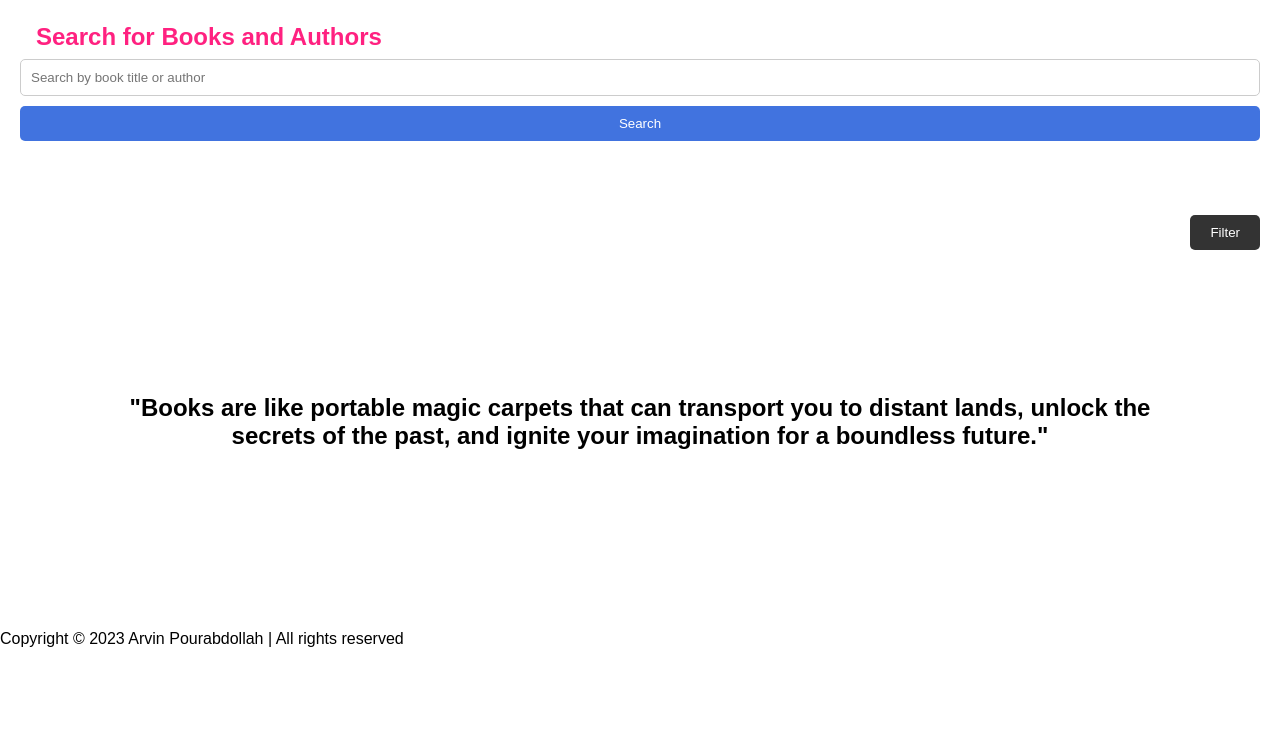
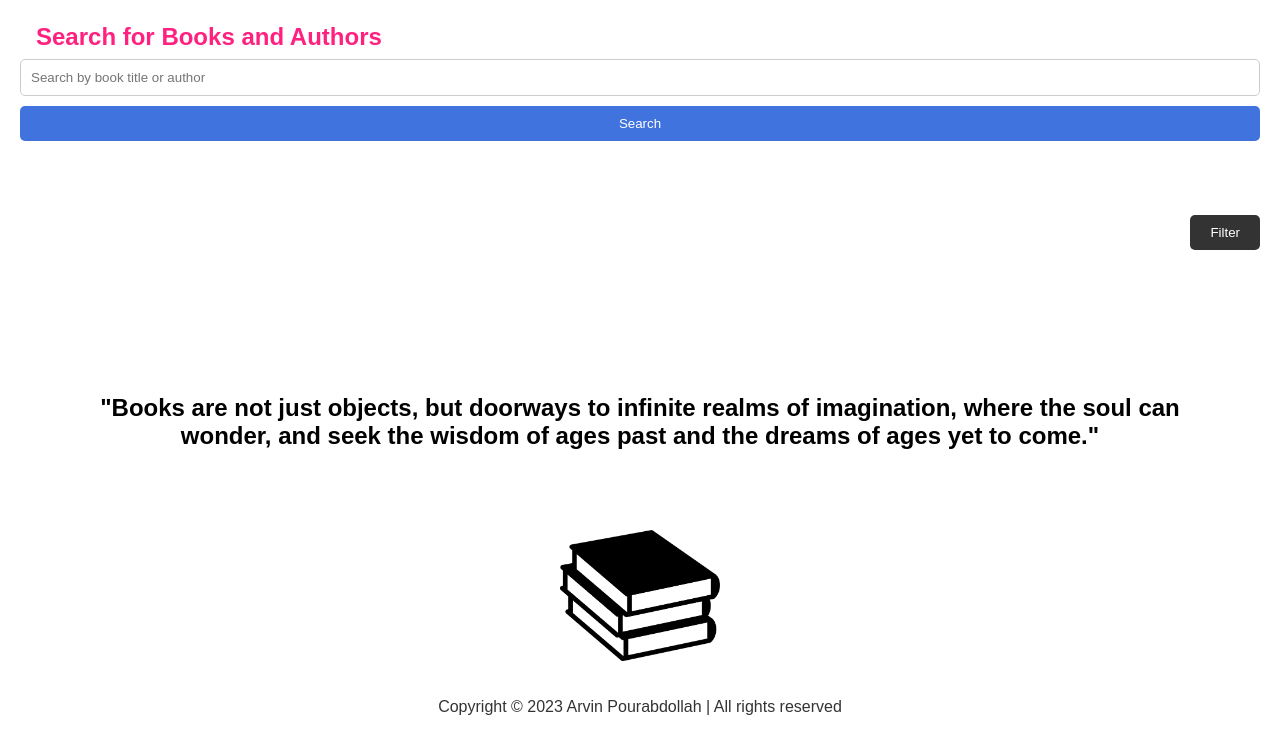
Before and after one commit to Arv1nP/phase-1-project, a plain HTML site: page index.html in a window 1280 px wide. Shown: the part 74-828 px from the top of the page. Before the commit the page ends 800 px from the top, so only its background shows below. Drawn offline with Linux system fonts and the light colour scheme.

Commit message:
completed

```diff
--- a/index.html
+++ b/index.html
@@ -35,7 +35,8 @@
         </section>
         <section id="results-section">
             <h2 id="result-promt" class="hidden1">Search Results</h2>
-            <h2 id="quote" class="hidden2">"Books are like portable magic carpets that can transport you to distant lands, unlock the secrets of the past, and ignite your imagination for a boundless future."</h2>
+            <h2 id="quote" class="hidden2">"Books are not just objects, but doorways to infinite realms of imagination, where the soul can wonder, and seek the wisdom of ages past and the dreams of ages yet to come."</h2>
+            <img id="img" class="hidden2" src="./images/book stck.png" alt="book stack Pic">
             <ol id="book-list">
             </ol>
         </section>
--- a/index.js
+++ b/index.js
@@ -86,8 +86,10 @@
     function showSearchResults() {
         const resultPrompt = document.getElementById("result-promt");
         const quote = document.getElementById("quote");
+        const image = document.getElementById("img")
         resultPrompt.style.display = "block";
         quote.style.display = "none";
+        image.style.display= "none";
     }
 
 
--- a/style.css
+++ b/style.css
@@ -44,6 +44,12 @@ main {
   0% { color: #ff5733; }
   50% { color: #ff1493; }
   100% { color: #ff5733; }
+}
+
+#img{
+    max-width: 10rem;
+    margin: 0;
+    padding: 0;
 }
 
 .search-input {
@@ -141,6 +147,7 @@ main {
 /* Style the results section */
 #results-section {
     width: 100%;
+    text-align: center;
 }
 
 #book-list {
@@ -170,3 +177,12 @@ main {
 #book-list li .title{
     margin:3px
 }
+footer {
+    position: fixed;
+    bottom: 0;
+    left: 0;
+    right: 0;
+    text-align: center;
+    color:  #333;
+    padding: 10px 0;
+  }
```
Also changed, not shown: images/book stck.png (added).
